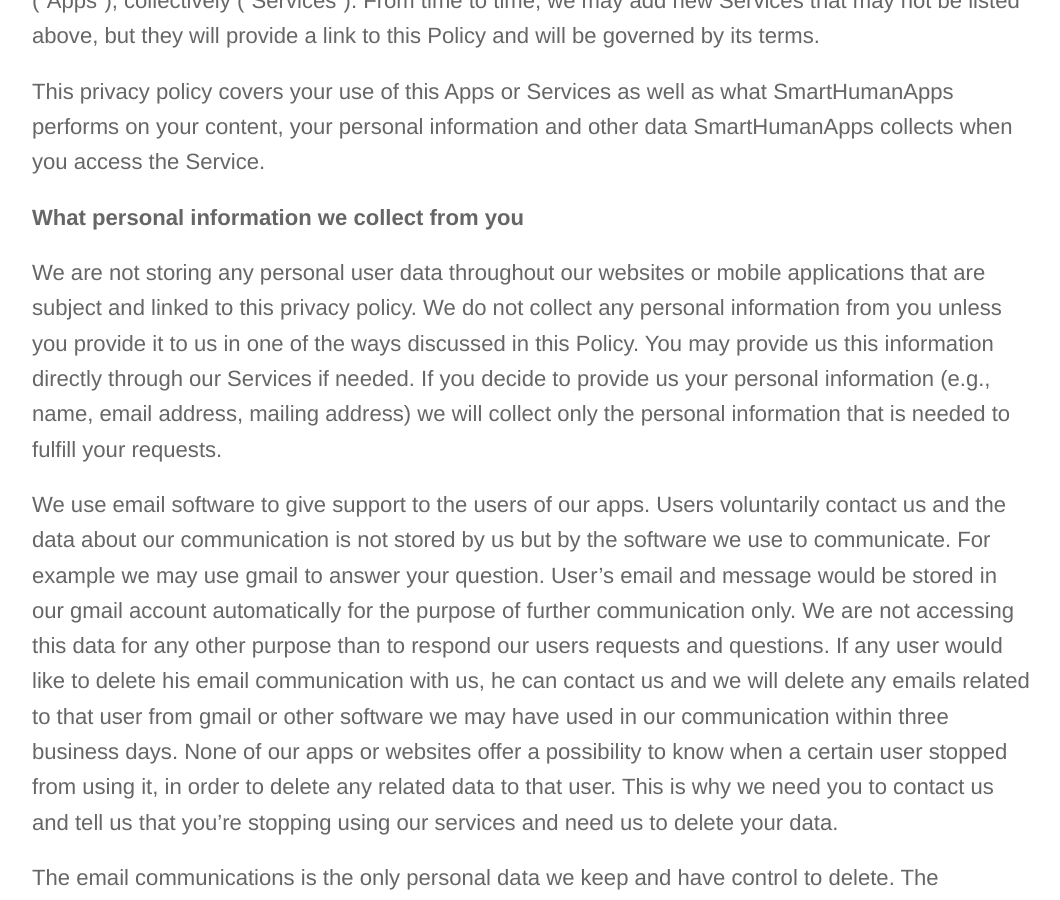
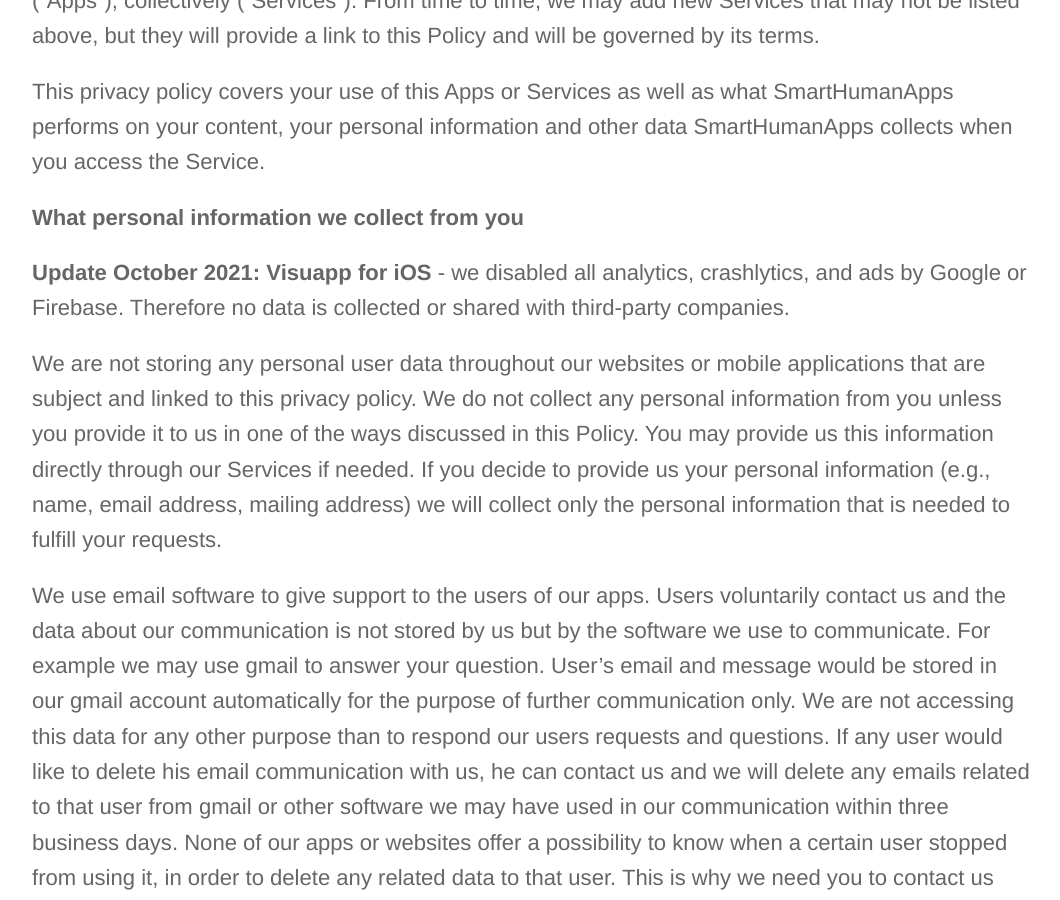
Before and after one commit to SmartHumanApps/smarthumanapps.github.io, a Jekyll site: the page built from privacy.html, in a window 1280 px wide and 900 px high, scrolled down 993 px. Shown: the whole window, without its empty margins (108-1168 px from the left). Built offline with Jekyll 4.4.1, drawn with Linux system fonts in a browser that asks for light colours; some of the changed text lies outside the part shown.

Commit message:
privacy update iOS

```diff
--- a/privacy.html
+++ b/privacy.html
@@ -33,6 +33,8 @@
         </p>
 
         <p><b>What personal information we collect from you</b></p>
+
+        <p><span><b>Update October 2021: Visuapp for iOS </b></span>- we disabled all analytics, crashlytics, and ads by Google or Firebase. Therefore no data is collected or shared with third-party companies. </p>
 
         <p>We are not storing any personal user data throughout our websites or mobile applications that are subject and
             linked to this privacy policy.
@@ -222,6 +224,6 @@
             collected by the third party providers who process the final payment (e.g Google).
         </p>
 
-        <p>Updated: 2020-02-14</p>
+        <p>Updated: 2021-10-18</p>
     </div>
 </section>
```
